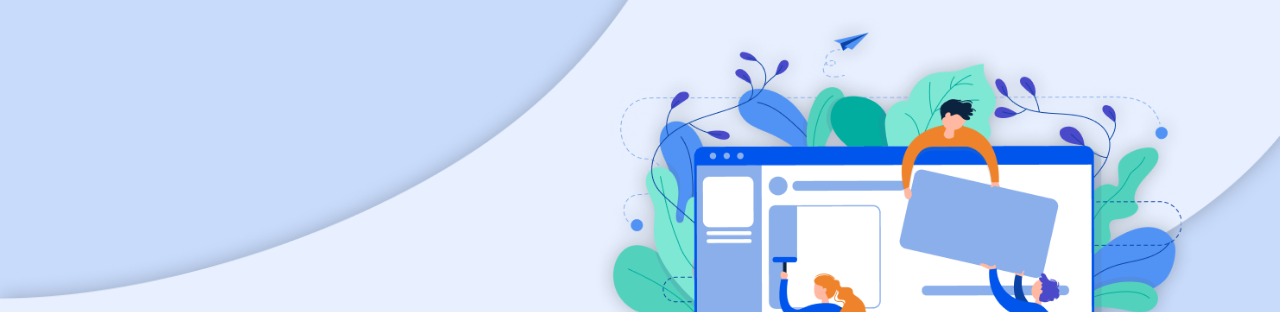
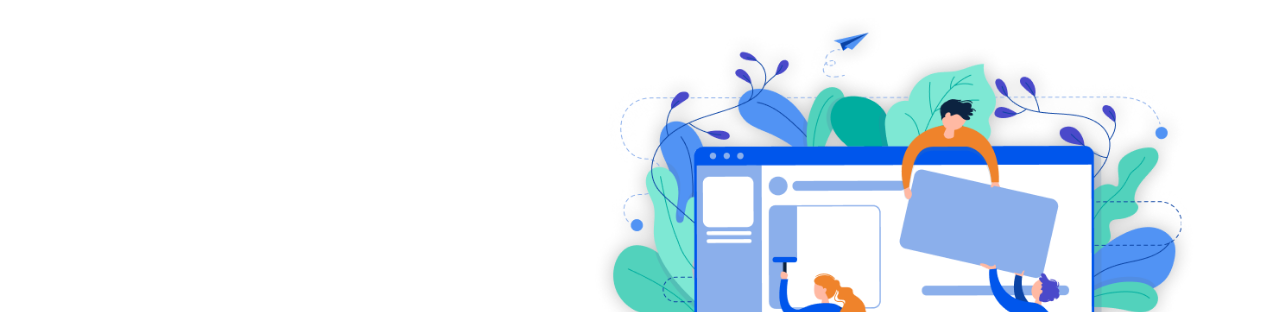
Before and after one commit to alexkos971/our-project, a plain HTML site: page index.html in a window 1280 px wide. Shown: the part 115-427 px from the top of the page. Drawn offline with Linux system fonts and the light colour scheme; a web font is replaced by a local one.

Commit message:
test on work cmd

```diff
--- a/css/style.css
+++ b/css/style.css
@@ -29,7 +29,8 @@ header {
     background-repeat: no-repeat;
     background-size: cover;
     overflow: hidden;
-    background-image: url('../img/Background.png');
+    /* background-image: url('../img/Background.png'); */
+    background-color: #fff;
     font-family: 'Montserrat Medium', sans-serif;
 }
 
```
